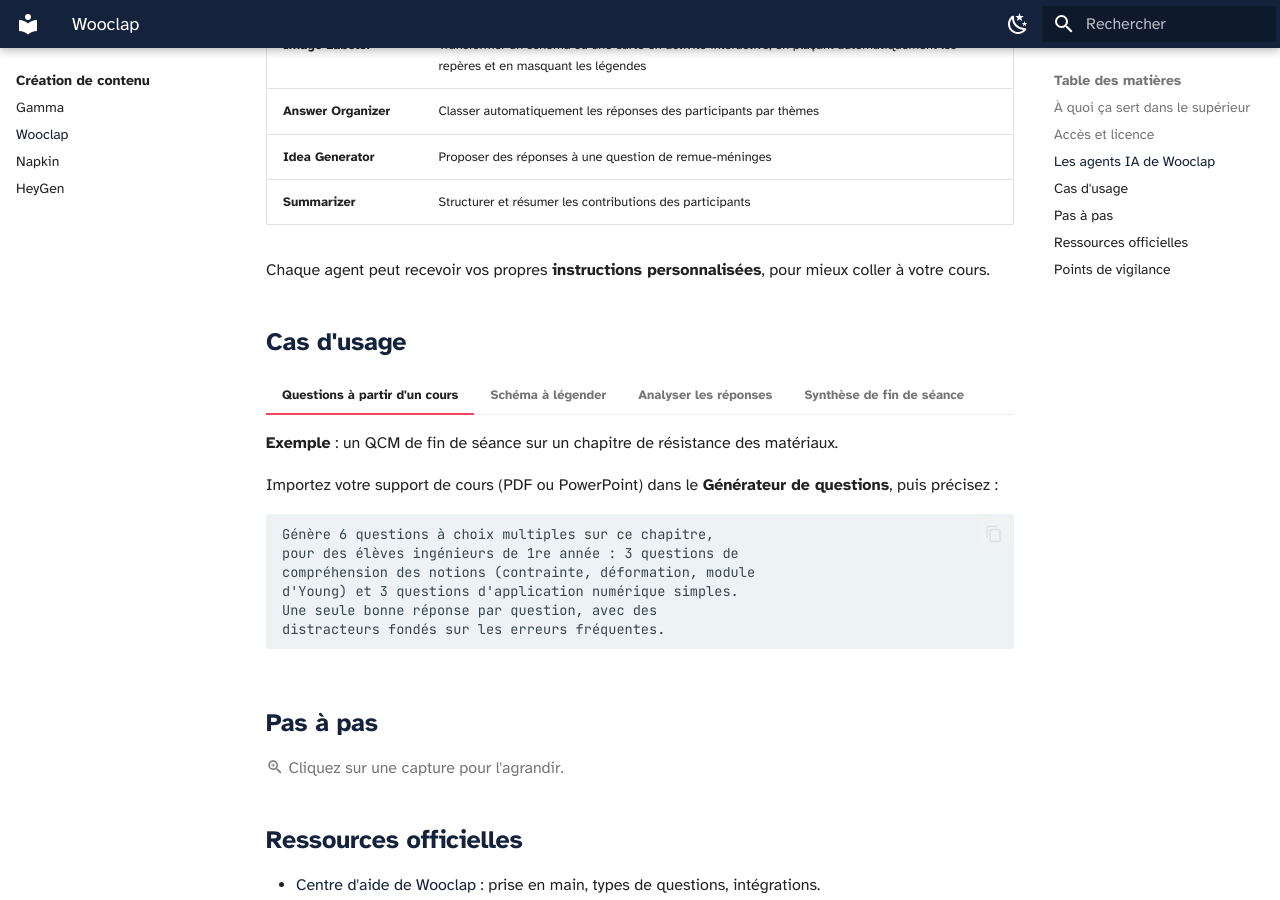
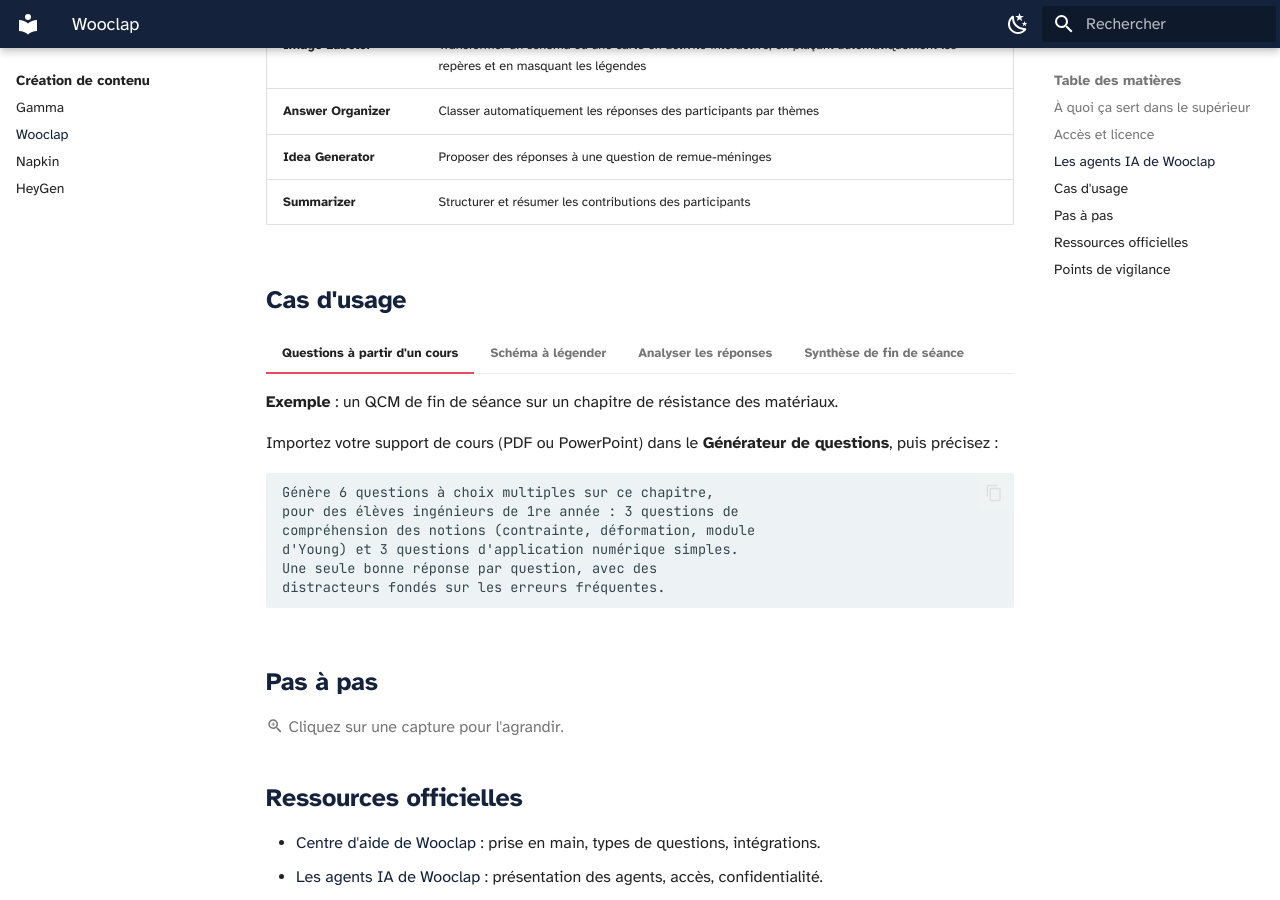
Before and after one commit to Celine-ferrier/Boite-outils-IA, an MkDocs documentation site: the page built from docs/creation/wooclap.md, in a window 1280 px wide and 900 px high, scrolled down 1310 px. Built offline with MkDocs 1.6.1 and Material for MkDocs 9.7.7, drawn with Linux system fonts in a browser that asks for light colours.

Commit message:
Wooclap : retrait des instructions personnalisées (fonction absente)
Co-Authored-By: Claude Opus 5.5 <noreply@anthropic.com>
Claude-Session: https://claude.ai/code/session_01ADR9hzhyEw6Dc3N18BUyt5

```diff
--- a/docs/creation/wooclap.md
+++ b/docs/creation/wooclap.md
@@ -32,8 +32,6 @@ Wooclap est accessible **avec votre compte de l'école**, grâce à la licence s
 | **Answer Organizer** | Classer automatiquement les réponses des participants par thèmes |
 | **Idea Generator** | Proposer des réponses à une question de remue-méninges |
 | **Summarizer** | Structurer et résumer les contributions des participants |
-
-Chaque agent peut recevoir vos propres **instructions personnalisées**, pour mieux coller à votre cours.
 
 <!-- Intitulés français des agents à vérifier sur les captures -->
 
@@ -84,11 +82,10 @@ Chaque agent peut recevoir vos propres **instructions personnalisées**, pour mi
  3. Créer un événement
  4. Générer des questions avec l'IA à partir d'un document
  5. Relire et modifier les questions générées
- 6. Ajouter des instructions personnalisées à un agent
- 7. Rendre un schéma interactif
- 8. Lancer l'événement et faire participer les étudiants
- 9. Classer et résumer les réponses avec l'IA
-10. Consulter les résultats après le cours
+ 6. Rendre un schéma interactif
+ 7. Lancer l'événement et faire participer les étudiants
+ 8. Classer et résumer les réponses avec l'IA
+ 9. Consulter les résultats après le cours
 -->
 
 ## Ressources officielles
```
